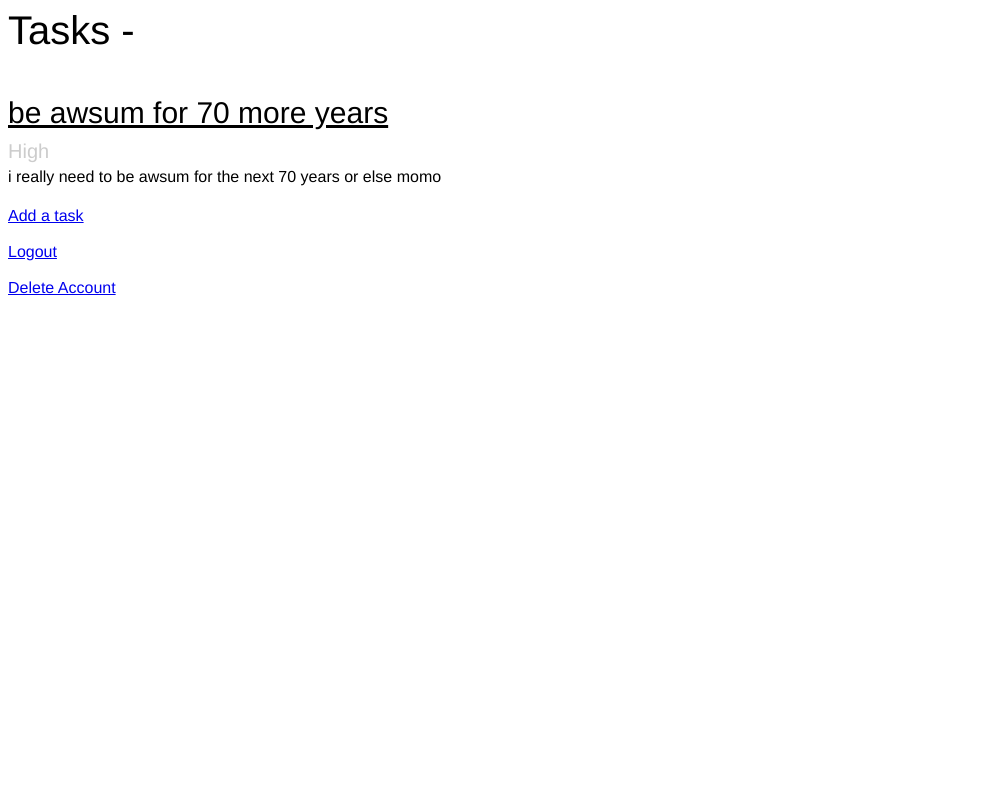
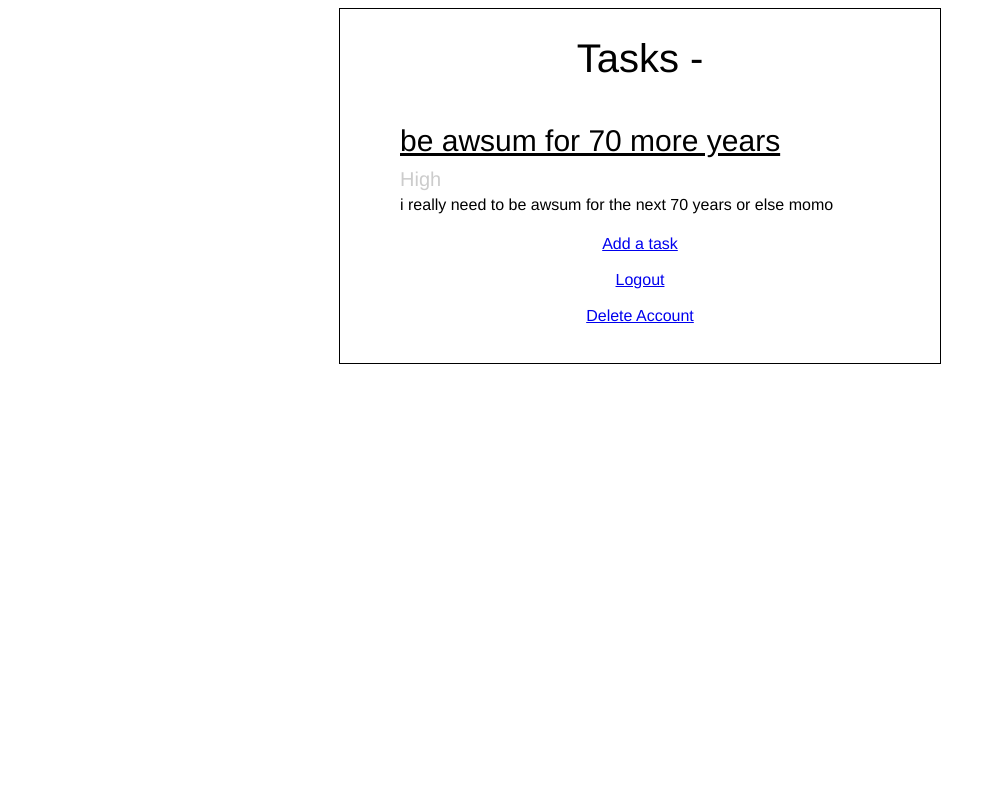
Before and after one commit to thepavangollapalli-zz/Taskmaster, a Django app: template todo/templates/todo/index.html in a window 1280 px wide. Shown: the whole page, without its empty margins (0-996 px from the left). Run offline with Django 3.2, Linux system fonts and the light colour scheme; the template is opened without the code that fills it: values that come from a table or form of the project are taken from there, others are empty; data comes from the database, SQL or seed files in the repository.

Commit message:
styling and fix post naming

```diff
--- a/todo/static/todo/form.css
+++ b/todo/static/todo/form.css
@@ -46,7 +46,7 @@ input[type=submit]{
     padding:0px 5px 0px 0px;
     font-family: "Helvetica Neue", Arial, sans-serif;
     font-weight:200;
-    font-size:20px;
+    font-size:25px;
     background:#fff;
     border:0 none;
     cursor:pointer;
--- a/todo/static/todo/index.css
+++ b/todo/static/todo/index.css
@@ -1,3 +1,20 @@
+body{
+    text-align: center;
+}
+
+.task-view{
+    height:auto;
+    width:600px;
+    border:1px solid black;
+    margin:auto;
+    padding-bottom:3%;
+}
+
+.todo{
+    text-align: left;
+    padding-left:10%;
+}
+
 h1 {
     font-family: "Helvetica Neue", Arial, sans-serif;
     font-weight:200;
--- a/todo/templates/todo/index.html
+++ b/todo/templates/todo/index.html
@@ -4,6 +4,7 @@
         <link href="{% static 'todo/index.css' %}" rel="stylesheet" type="text/css">
     </head>
     <body>
+        <div class="task-view">
             <h1>Tasks -
             {% for task in tasks %}
                 {% if task.getClass == "User" %}
@@ -44,5 +45,6 @@
             <a href="{% url 'todo:login' %}">Logout</a>
             <br /><br />
             <a href="{% url 'todo:removeAccount' %}" onclick="return confirm('Are you sure?');">Delete Account</a>
+        </div>
     </body>
 </html>
--- a/todo/templates/todo/register.html
+++ b/todo/templates/todo/register.html
@@ -13,7 +13,7 @@
                 <br />
                 <input type="password" name="password" placeholder="Enter your password">
                 <br />
-                <input type="password" name="confirm_pass" placeholder="Confirm your password">
+                <input type="password" name="confirm" placeholder="Confirm your password">
                 <br />
                 <input type="submit" value="Start adding tasks">
             </form>
```
Lines whose indentation alone changed are shown as unchanged.
